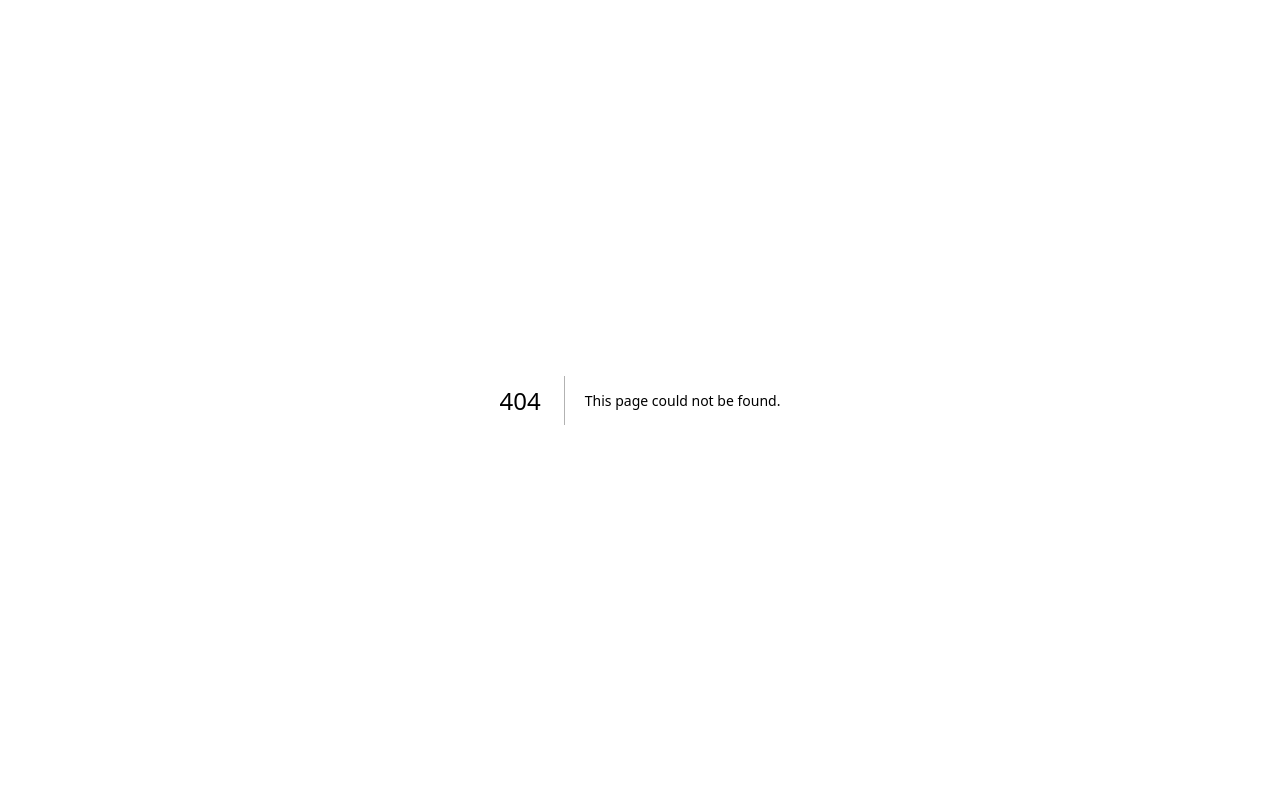
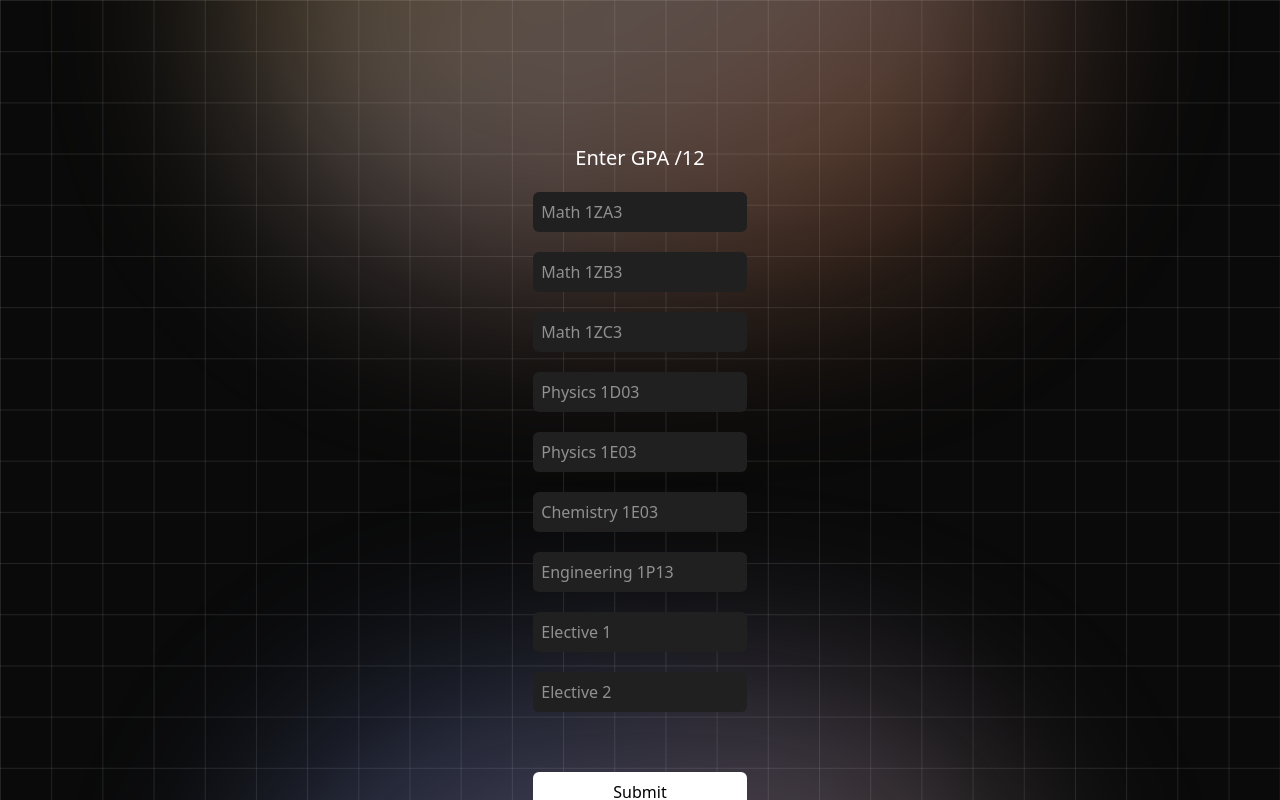
Before and after one commit to nicholasching/MakeTheCut, a Next.js app in the folder frontend/: page /grades in a window 1280 px wide. Before the commit this address had no page. Built offline with nearby package versions, Linux system fonts and the light colour scheme.

Commit message:
updated frontend

```diff
--- /dev/null
+++ b/frontend/app/grades/page.tsx
@@ -0,0 +1,89 @@
+"use client";
+
+import { useState } from "react";
+
+export default function Home() {
+    const [class1, setClass1] = useState<string>("");
+
+    const handleInputChange = (e: React.ChangeEvent<HTMLInputElement>) => {
+        setClass1(e.target.value);
+    };
+
+    return (
+        <div className="bg-[linear-gradient(rgba(255,255,255,0.1)_1px,transparent_1px),linear-gradient(90deg,rgba(255,255,255,0.1)_1px,transparent_1px)] bg-[size:8vw_8vw] md:bg-[size:4vw_4vw] h-[100vh] pt-[18vh] relative overflow-hidden">
+            <div className="absolute w-[100vh] h-[70vh] bg-gradient-to-br from-yellow-500 via-red-100 to-orange-500 blur-[100px] top-0 left-1/2 transform -translate-x-1/2 -translate-y-1/2 animate-[pulse_9s_ease-in_infinite] rounded-full opacity-25"></div>
+            <div className="absolute w-[100vh] h-[70vh] bg-gradient-to-br from-blue-500 via-pink-200 to-green-800 blur-[100px] top-1/2 left-1/2 transform -translate-x-1/2 translate-y-1/2 animate-[pulse_7s_ease-in-out_infinite] rounded-full opacity-25"></div>
+            <div className="w-1/2 mx-auto flex flex-col gap-5 justify-center align-center text-center z-50 relative">
+                <h1 className="text-xl">Enter GPA /12</h1>
+                <input
+                    className="border-2 border-gray-200 p-2 rounded-sm border-none outline-none bg-[#202020] w-1/3 mx-auto focus:w-3/8 transition-all duration-300 opactiy-50"
+                    type="class1"
+                    placeholder="Math 1ZA3"
+                    value={class1}
+                    onChange={handleInputChange}
+                />
+                <input
+                    className="border-2 border-gray-200 p-2 rounded-sm border-none outline-none bg-[#202020] w-1/3 mx-auto focus:w-3/8 transition-all duration-300 opactiy-50"
+                    type="class1"
+                    placeholder="Math 1ZB3"
+                    value={class1}
+                    onChange={handleInputChange}
+                />
+                <input
+                    className="border-2 border-gray-200 p-2 rounded-sm border-none outline-none bg-[#202020] w-1/3 mx-auto focus:w-3/8 transition-all duration-300 opactiy-50"
+                    type="class1"
+                    placeholder="Math 1ZC3"
+                    value={class1}
+                    onChange={handleInputChange}
+                />
+                <input
+                    className="border-2 border-gray-200 p-2 rounded-sm border-none outline-none bg-[#202020] w-1/3 mx-auto focus:w-3/8 transition-all duration-300 opactiy-50"
+                    type="class1"
+                    placeholder="Physics 1D03"
+                    value={class1}
+                    onChange={handleInputChange}
+                />
+                <input
+                    className="border-2 border-gray-200 p-2 rounded-sm border-none outline-none bg-[#202020] w-1/3 mx-auto focus:w-3/8 transition-all duration-300 opactiy-50"
+                    type="class1"
+                    placeholder="Physics 1E03"
+                    value={class1}
+                    onChange={handleInputChange}
+                />
+                <input
+                    className="border-2 border-gray-200 p-2 rounded-sm border-none outline-none bg-[#202020] w-1/3 mx-auto focus:w-3/8 transition-all duration-300 opactiy-50"
+                    type="class1"
+                    placeholder="Chemistry 1E03"
+                    value={class1}
+                    onChange={handleInputChange}
+                />
+
+                <input
+                    className="border-2 border-gray-200 p-2 rounded-sm border-none outline-none bg-[#202020] w-1/3 mx-auto focus:w-3/8 transition-all duration-300 opactiy-50"
+                    type="class1"
+                    placeholder="Engineering 1P13"
+                    value={class1}
+                    onChange={handleInputChange}
+                />
+                <input
+                    className="border-2 border-gray-200 p-2 rounded-sm border-none outline-none bg-[#202020] w-1/3 mx-auto focus:w-3/8 transition-all duration-300 opactiy-50"
+                    type="class1"
+                    placeholder="Elective 1"
+                    value={class1}
+                    onChange={handleInputChange}
+                />
+                <input
+                    className="border-2 border-gray-200 p-2 rounded-sm border-none outline-none bg-[#202020] w-1/3 mx-auto focus:w-3/8 transition-all duration-300 opactiy-50"
+                    type="class1"
+                    placeholder="Elective 2"
+                    value={class1}
+                    onChange={handleInputChange}
+                />
+                <button className="bg-white text-black p-2 rounded-sm border-none outline-none w-1/3 mx-auto hover:scale-105 transition-all duration-300 cursor-pointer mt-10">
+                    Submit
+                </button>
+            </div>
+        </div>
+
+    );
+}
--- a/frontend/app/login/page.tsx
+++ b/frontend/app/login/page.tsx
@@ -15,7 +15,7 @@ const LoginPage = () => {
   const login = async (email: string, password: string) => {
     setError(""); // Clear any existing errors
     if (!email.includes("@mcmaster.ca")){
-      setError("Email must be under an @mcmaster.ca domain");
+      setError("Email must be @mcmaster.ca");
       return false;
     }
 
@@ -34,62 +34,82 @@ const LoginPage = () => {
     await addLog(gpa);
   }
 
+    // Redirect to dashboard if user is logged in
+    const handleLogin = async (email: string, password: string) => {
+      const success = await login(email, password);
+      if (success && loggedInUser) {
+        window.location.href = '/dashboard';
+      }
+    };
 
+    // If already logged in, redirect to dashboard
     if (loggedInUser) {
-    return (
-      <div>
-        <p>Logged in as {loggedInUser.name}</p>
-        <button type="button" onClick={newLog}>
-          Add Log
-        </button>
-        <input
-          type="gpa"
-          placeholder="GPA"
-          value={gpa}
-          onChange={(e) => setGPA(e.target.value)}
-        />
-        <button type="button" onClick={logout}>
-          Logout
-        </button>
-      </div>
-    );
+      // Using client-side navigation
+      if (typeof window !== 'undefined') {
+        window.location.href = '/dashboard';
+        return null; // Return null while redirecting
+      }
     }
 
+
+  // if (loggedInUser) {
+  //   return (
+  //     <div>
+  //       <p>Logged in as {loggedInUser.name}</p>
+  //       <button type="button" onClick={newLog}>
+  //         Add Log
+  //       </button>
+  //       <input
+  //         type="gpa"
+  //         placeholder="GPA"
+  //         value={gpa}
+  //         onChange={(e) => setGPA(e.target.value)}
+  //       />
+  //       <button type="button" onClick={logout}>
+  //         Logout
+  //       </button>
+  //     </div>
+  //   );
+  // }
+
   return (
-    <div>
-      <div className="w-2/3 md:w-1/4 text-center mt-40 p-10 py-30 mx-auto rounded-lg bg-[#0e0e0e]">
-        <h1 className="text-3xl mb-10">Welcome Back</h1>
-        <form className="flex flex-col justify-center items-center gap-7">
-          {error && <p className="text-red-500 font-bold">{error}</p>}
+    <div className="bg-[linear-gradient(rgba(255,255,255,0.1)_1px,transparent_1px),linear-gradient(90deg,rgba(255,255,255,0.1)_1px,transparent_1px)] bg-[size:8vw_8vw] md:bg-[size:4vw_4vw] h-[100vh] pt-[18vh] relative overflow-hidden">
+      <div className="absolute w-[100vh] h-[70vh] bg-gradient-to-br from-yellow-500 via-red-100 to-orange-500 blur-[100px] top-0 left-1/2 transform -translate-x-1/2 -translate-y-1/2 animate-[pulse_9s_ease-in_infinite] rounded-full opacity-25"></div>
+      <div className="absolute w-[100vh] h-[70vh] bg-gradient-to-br from-blue-500 via-pink-200 to-green-800 blur-[100px] top-1/2 left-1/2 transform -translate-x-1/2 translate-y-1/2 animate-[pulse_7s_ease-in-out_infinite] rounded-full opacity-25"></div>
+      <div className="w-2/3 md:w-1/4 text-center p-10 py-30 mx-auto rounded-lg bg-[rgba(3,3,3,0.7)] backdrop-blur-md border border-[rgba(255,255,255,0.1)] shadow-[0_8px_32px_0_rgba(0,0,0,0.37)] flex flex-col justify-center align-center before:absolute before:content-[''] before:inset-0 before:rounded-lg before:bg-gradient-to-b before:from-[rgba(255,255,255,0.15)] before:to-transparent before:opacity-30 before:-z-10 relative overflow-hidden z-10">
+        <h1 className="text-4xl mb-10">Log In</h1>
+        {error && <p className="text-red-500">{error}</p>}
         <div className="mb-15 flex flex-col gap-5">
         <input
-              className="border-2 border-gray-200 p-2 rounded-sm"
+          className="border-2 border-gray-200 p-2 rounded-sm border-none outline-none bg-[#202020] w-2/3 mx-auto focus:w-3/4 transition-all duration-300"
           type="email"
           placeholder="macid@mcmaster.ca"
           value={email}
           onChange={(e) => setEmail(e.target.value)}
         />
         <input
-              className="border-2 border-gray-200 p-2 rounded-sm"
+          className="border-2 border-gray-200 p-2 rounded-sm border-none outline-none bg-[#202020] w-2/3 mx-auto focus:w-3/4 transition-all duration-300"
           type="password"
           placeholder="Password"
           value={password}
           onChange={(e) => setPassword(e.target.value)}
         />
         </div>
-          <button className="bg-blue-500 px-10 py-1 rounded-sm hover:scale-105 transition-transform cursor-pointer" type="button" onClick={() => login(email, password)}>
+          <button
+            className="bg-white text-black px-10 py-1 rounded-sm w-32 hover:scale-105 transition-all duration-300 cursor-pointer mx-auto mb-10"
+            type="button"
+            onClick={() => login(email, password)}
+          >
             Login
           </button>
-          <div className="flex gap-2">
+        <div className="flex gap-2 justify-center">
           <p>Don't have an account? </p>
           <Link href="/register">
-
             <button className="text-blue-500 underline hover:scale-105 transition-transform cursor-pointer" type="button">
               Sign Up
             </button>
           </Link>
         </div>
-        </form>
       </div>
     </div>
   );
--- a/frontend/app/page.tsx
+++ b/frontend/app/page.tsx
@@ -6,7 +6,8 @@ import Link from "next/link";
 
 export default function Home() {
   return (
-    <main className="p-36">
+    <main className="p-36 bg-[linear-gradient(rgba(255,255,255,0.1)_1px,transparent_1px),linear-gradient(90deg,rgba(255,255,255,0.1)_1px,transparent_1px)] bg-[size:8vw_8vw] md:bg-[size:4vw_4vw] h-[100vh] relative overflow-hidden">
+      <div className="absolute w-[175vh] h-[150vh] bg-gradient-to-br from-blue-800 via-orange-700 to-orange-900 blur-[200px] bottom-0 right-0 transform translate-x-1/2 translate-y-1/2 animate-[pulse_9s_linear_infinite] rounded-full opacity-25"></div>
       <h1 className="text-title leading-none mb-5 font-light"> What's the cutoff<br />to get into{" "}<TextCycle words={engineeringMajors} />{" "}<br />engineering?</h1>
       <h2 className="flex gap-3 mb-25">
         MacStats will help you find out
@@ -15,7 +16,7 @@ export default function Home() {
         </svg>
       </h2>
       <div className="flex gap-5">
-      <Link href="/learn-more">
+      <Link href="/grades">
           <button className="bg-white text-black py-2 px-8 rounded-sm hover:scale-[1.05] transition-transoform duration-300 cursor-pointer">Learn More</button>
         </Link>
         <Link href="/login">
--- a/frontend/app/register/page.tsx
+++ b/frontend/app/register/page.tsx
@@ -1,10 +1,12 @@
 "use client";
+
 import { useState } from "react";
 import { account, ID } from "../appwrite";
 import { Models } from "appwrite";
 import {addLog} from "../../actions/logActions";
+import Link from "next/link";
 
-const LoginPage = () => {
+const RegisterPage = () => {
   const [loggedInUser, setLoggedInUser] = useState<Models.User<Models.Preferences> | null>(null);
   const [email, setEmail] = useState("");
   const [password, setPassword] = useState("");
@@ -13,7 +15,7 @@ const LoginPage = () => {
   const [error, setError] = useState("");
 
   const login = async (email: string, password: string) => {
-    const session = await account.createEmailPasswordSession(email, password);
+    await account.createEmailPasswordSession(email, password);
     setLoggedInUser(await account.get());
   };
 
@@ -38,62 +40,54 @@ const LoginPage = () => {
     await addLog(gpa);
   }
 
-
-  if (loggedInUser) {
-    return (
-      <div>
-        <p>Logged in as {loggedInUser.name}</p>
-        <button type="button" onClick={newLog}>
-          Add Log
-        </button>
+  return (
+    <div className="bg-[linear-gradient(rgba(255,255,255,0.1)_1px,transparent_1px),linear-gradient(90deg,rgba(255,255,255,0.1)_1px,transparent_1px)] bg-[size:8vw_8vw] md:bg-[size:4vw_4vw] h-[100vh] pt-[18vh] relative overflow-hidden">
+      <div className="absolute w-[100vh] h-[70vh] bg-gradient-to-br from-yellow-500 via-red-100 to-orange-500 blur-[100px] top-0 left-1/2 transform -translate-x-1/2 -translate-y-1/2 animate-[pulse_9s_ease-in_infinite] rounded-full opacity-25"></div>
+      <div className="absolute w-[100vh] h-[70vh] bg-gradient-to-br from-blue-500 via-pink-200 to-green-800 blur-[100px] top-1/2 left-1/2 transform -translate-x-1/2 translate-y-1/2 animate-[pulse_7s_ease-in-out_infinite] rounded-full opacity-25"></div>
+      <div className="w-2/3 md:w-1/4 text-center p-10 py-30 mx-auto rounded-lg bg-[rgba(3,3,3,0.7)] backdrop-blur-md border border-[rgba(255,255,255,0.1)] shadow-[0_8px_32px_0_rgba(0,0,0,0.37)] flex flex-col justify-center align-center before:absolute before:content-[''] before:inset-0 before:rounded-lg before:bg-gradient-to-b before:from-[rgba(255,255,255,0.15)] before:to-transparent before:opacity-30 before:-z-10 relative overflow-hidden z-10">
+        <h1 className="text-4xl mb-10">Register</h1>
+        {error && <p className="text-red-500">{error}</p>}
+        <div className="mb-15 flex flex-col gap-5">
         <input
-          type="gpa"
-          placeholder="GPA"
-          value={gpa}
-          onChange={(e) => setGPA(e.target.value)}
-        />
-        <button type="button" onClick={logout}>
-          Logout
-        </button>
-      </div>
-    );
-  }
-
-  return (
-    <div>
-      <div className="width-1/2 text-center mt-50">
-      <p>Not logged in</p>
-      <form className="flex flex-col justify-center items-center gap-5">
-      {error && <p className="text-red-500 font-bold">{error}</p>}
-        <input
-          className="w-1/6"
+          className="border-2 border-gray-200 p-2 rounded-sm border-none outline-none bg-[#202020] w-2/3 mx-auto focus:w-3/4 transition-all duration-300"
           type="email"
-          placeholder="Email"
+          placeholder="macid@mcmaster.ca"
           value={email}
           onChange={(e) => setEmail(e.target.value)}
         />
         <input
-          className="w-1/6"
+          className="border-2 border-gray-200 p-2 rounded-sm border-none outline-none bg-[#202020] w-2/3 mx-auto focus:w-3/4 transition-all duration-300"
           type="password"
           placeholder="Password"
           value={password}
           onChange={(e) => setPassword(e.target.value)}
         />
         <input
-          className="w-1/6"
+          className="border-2 border-gray-200 p-2 rounded-sm border-none outline-none bg-[#202020] w-2/3 mx-auto focus:w-3/4 transition-all duration-300"
           type="text"
           placeholder="Name"
           value={name}
           onChange={(e) => setName(e.target.value)}
         />
-        <button type="button" onClick={register}>
-          Register
-        </button>
-      </form>
+        </div>
+          <button
+            className="bg-white text-black px-10 py-1 rounded-sm w-32 hover:scale-105 transition-all duration-300 cursor-pointer mx-auto mb-10"
+            type="button"
+            onClick={register}
+          >
+            Create
+          </button>
+        <div className="flex gap-2 justify-center">
+          <p>Already have an account?</p>
+          <Link href="/login">
+            <button className="text-blue-500 underline hover:scale-105 transition-transform cursor-pointer" type="button">
+              Log In
+            </button>
+          </Link>
+        </div>
       </div>
-
     </div>
   );
 };
 
-export default LoginPage;
+export default RegisterPage;
```
Lines whose indentation alone changed are shown as unchanged.
